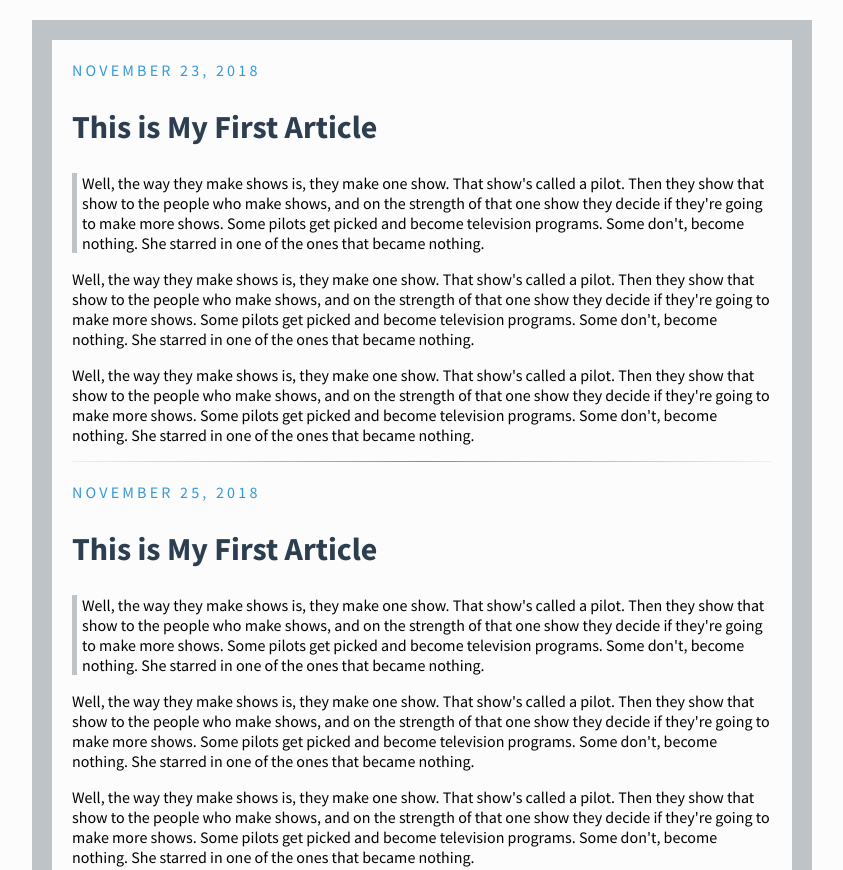
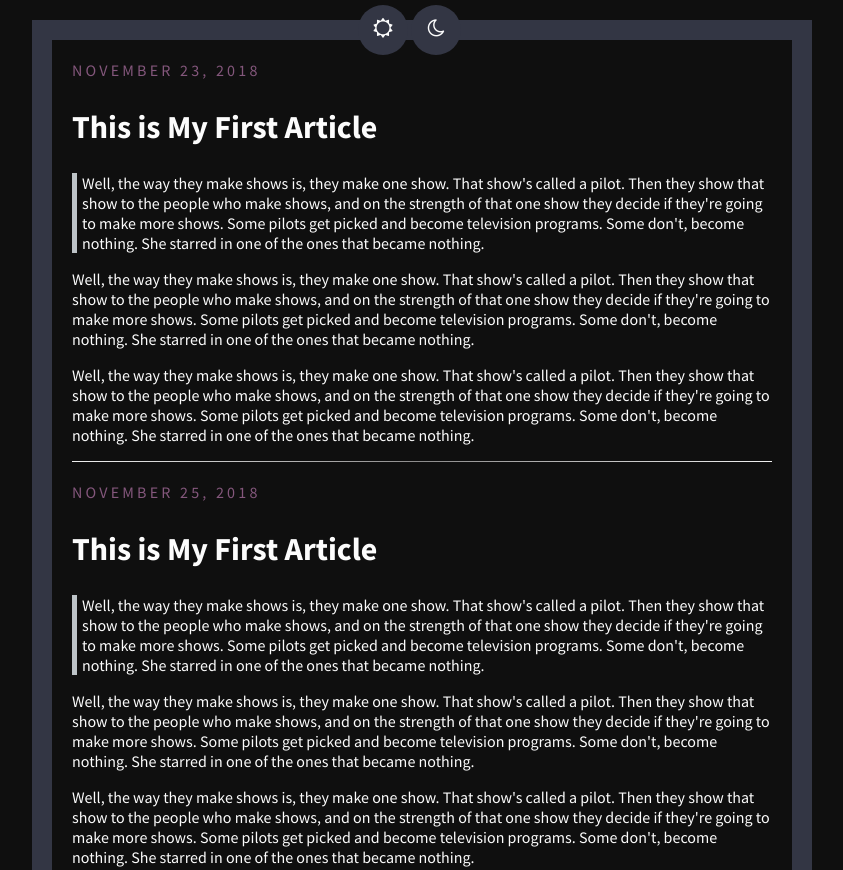
Before and after one commit to TheCode-Jedi/RESTBlog, a plain HTML site: page index.html in a window 1280 px wide. Shown: the top 870 px of the page, without its empty margins (218-1061 px from the left). Drawn offline with Linux system fonts and the light colour scheme.

Commit message:
Add files via upload
Connected fa icon CDN and added the sun and moon icons to the top of the page. These are static for now but represent the idea I have for light/dark mode. I also implemented a dark/light mode color palette on the CSS by declaring variables for both light and dark. Currently sitting in "dark mode" until I add the JS functionality.

```diff
--- a/index.html
+++ b/index.html
@@ -5,12 +5,25 @@
     <meta charset="UTF-8">
     <meta name="viewport" content="width=device-width, initial-scale=1.0">
     <meta http-equiv="X-UA-Compatible" content="ie=edge">
+    <link href="https://stackpath.bootstrapcdn.com/font-awesome/4.7.0/css/font-awesome.min.css" rel="stylesheet">
     <link rel="stylesheet" href="styles.css">
     <title>RestBlog | Just Another Dev Ranting</title>
 </head>
 
 <body>
     <main>
+
+        <section>
+            <div class="night-day">
+                <span class="dot">
+                    <i class="fa fa-sun-o icons"></i>
+                </span>
+                <span class="dot">
+                    <i class="fa fa-moon-o icons"></i>
+                </span>
+            </div>
+        </section>
+
         <section>
 
             <!--POST START -->
@@ -88,7 +101,8 @@
     </main>
 
     <footer>
-        <p class="disclaimer">2020&copy; RESTBlog | With &#9829; by: <a href="http://jeanarbo.com/" target="_blank">Jean Arroyo</a></p>
+        <p class="disclaimer">2020&copy; RESTBlog | With &#9829; by: <a href="http://jeanarbo.com/" target="_blank">Jean
+                Arroyo</a></p>
     </footer>
 
     <script src="main.js"></script>
--- a/styles.scss
+++ b/styles.scss
@@ -5,29 +5,61 @@
 :root {
     /* DARK MODE */
     --dark-bg-color: #0f0f0f;
+    /* DARK MODE ACCENT */
+    --dark-bg-accent-color: #84577c;
     /* LIGHT MODE */
     --light-bg-color: #fcfcfc;
+    /* LIGHT MODE ACCENT */
+    --light-bg-accent-color: #333644;
 }
+
+.night-day {
+    text-align: center;
+    position: absolute;
+    top: 5px;
+    left: 45%;
+}
+
+.icons {
+    position: relative;
+    top: 13px;
+    font-size: 20px;
+    color: var(--light-bg-color);
+}
+
+/* LIGHT AND DARK MODE CIRCLES */
+.dot {
+    height: 50px;
+    width: 50px;
+    background-color: var(--light-bg-accent-color);
+    border-radius: 50%;
+    display: inline-block;
+  }
 
 /* BODY/GLOBALS */
 body {
     font-family: 'Source Sans Pro', sans-serif;
-    border: 20px solid #bdc3c7;
+    border: 20px solid var(--light-bg-accent-color);
     padding: 20px;
     max-width: 700px;
     width: 80%;
     margin: 20px auto;
-    background-color: var(--light-bg-color);
+    background-color: var(--dark-bg-color);
 }
 
 /* MAIN/SECTIONS */
+p {
+    color: var(--light-bg-color);;
+}
+
 .quote {
     border-left: 5px solid #bdc3c7;
     padding-left: 5px;
+    color: var(--light-bg-color);
 }
 
 .date {
-    color: #3498db;
+    color: var(--dark-bg-accent-color);
     text-transform: uppercase;
     letter-spacing: 0.2rem;
 }
@@ -37,7 +69,7 @@ body {
 }
 
 h2 {
-    color: #2c3e50;
+    color: var(--light-bg-color);
     font-size: 2.0rem;
 }
 
@@ -54,7 +86,7 @@ footer {
 }
 
 .disclaimer {
-    font-size: 14px;
+    font-size: 12px;
     opacity: 0.7;
 }
 
```
Also changed, not shown: styles.css, 1 other file.
